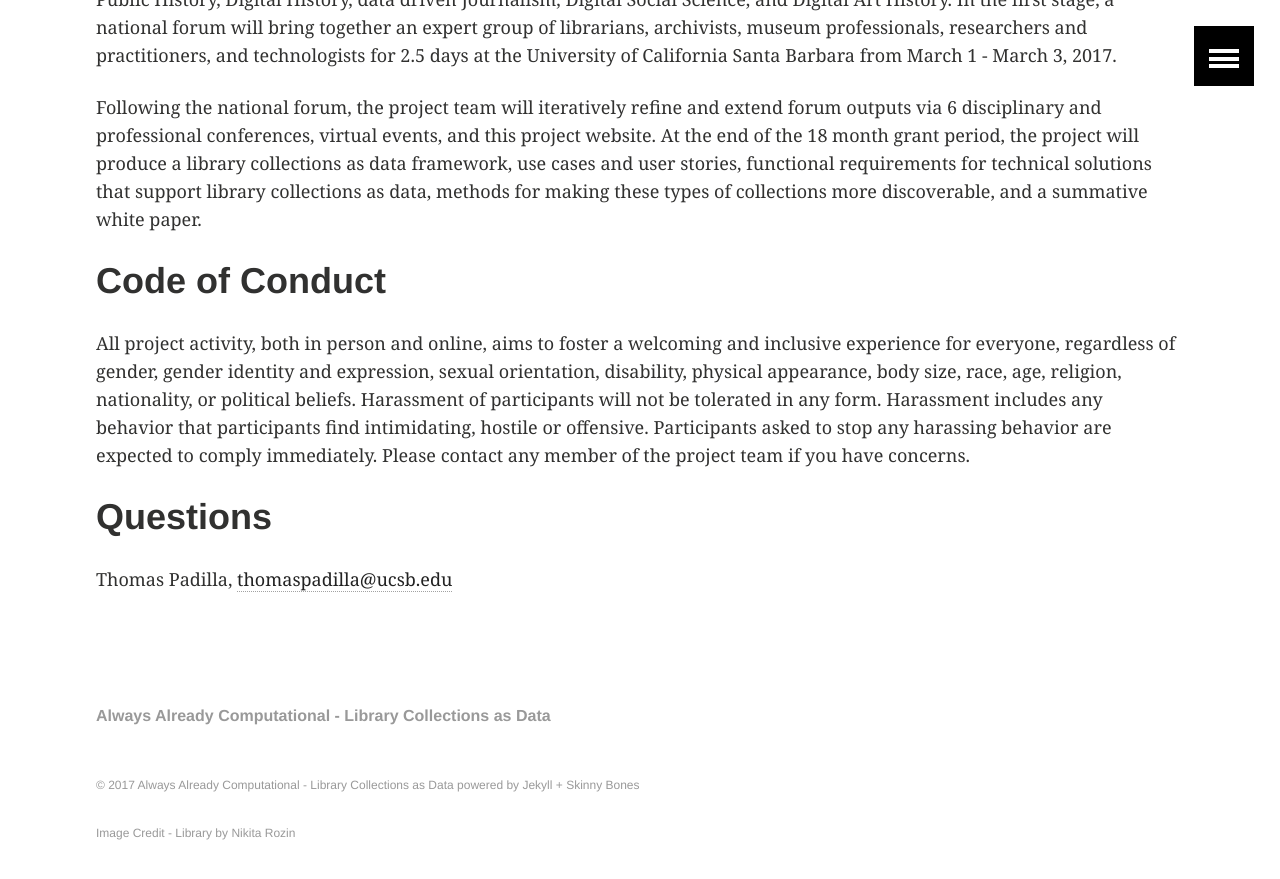
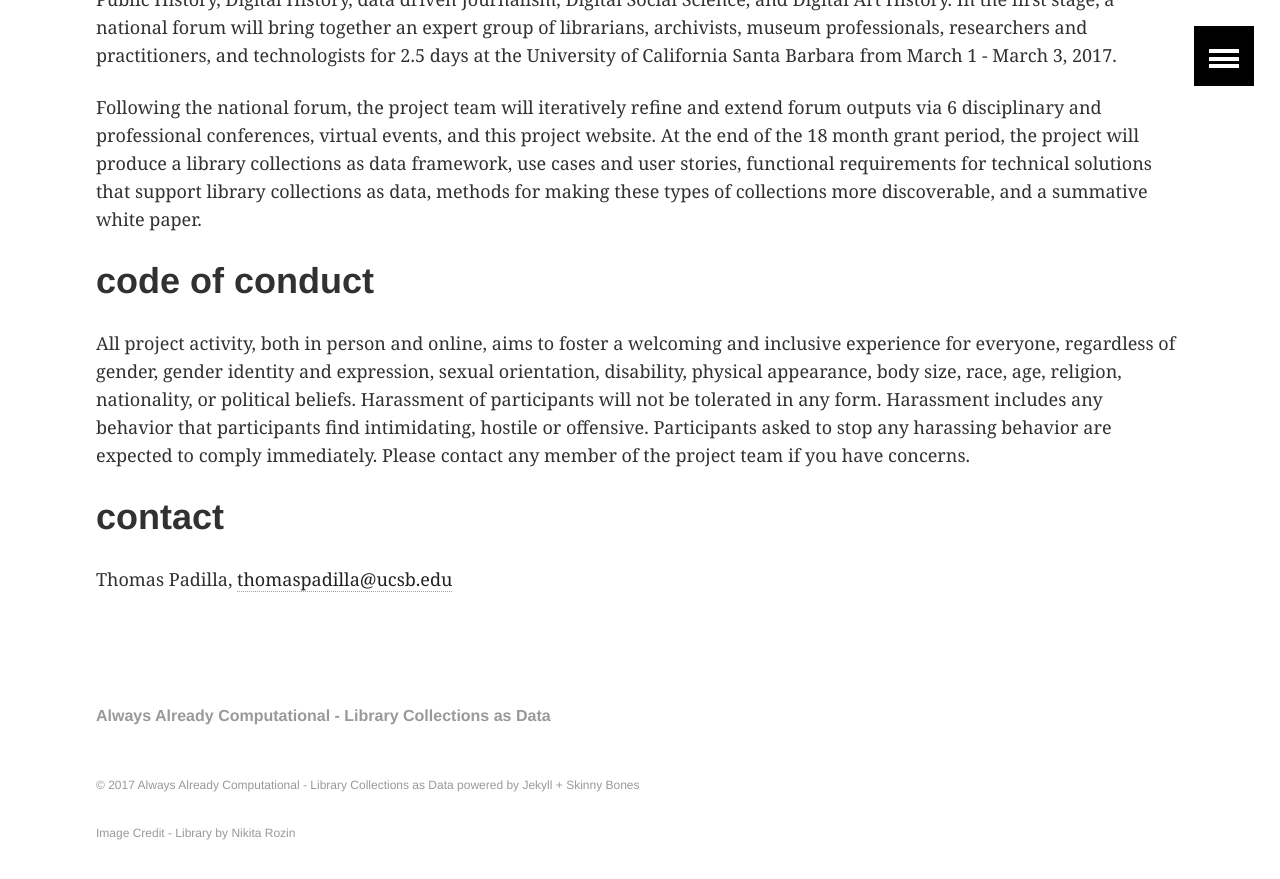
Before and after one commit to collectionsasdata/collectionsasdata.github.io, a Jekyll site: the page built from index.md, in a window 1280 px wide and 900 px high, scrolled down 597 px. Shown: the top 879 px of the window. Built offline with Jekyll 4.4.1, drawn with Linux system fonts in a browser that asks for light colours.

Commit message:
Update index.md

```diff
--- a/index.md
+++ b/index.md
@@ -9,10 +9,10 @@ With support from the Institute of Museum and Library Services, [**Always Alread
 
 Following the national forum, the project team will iteratively refine and extend forum outputs via 6 disciplinary and professional conferences, virtual events, and this project website. At the end of the 18 month grant period, the project will produce a library collections as data framework, use cases and user stories, functional requirements for technical solutions that support library collections as data, methods for making these types of collections more discoverable, and a summative white paper.
 
-# Code of Conduct
+# code of conduct
 
 All project activity, both in person and online, aims to foster a welcoming and inclusive experience for everyone, regardless of gender, gender identity and expression, sexual orientation, disability, physical appearance, body size, race, age, religion, nationality, or political beliefs. Harassment of participants will not be tolerated in any form. Harassment includes any behavior that participants find intimidating, hostile or offensive. Participants asked to stop any harassing behavior are expected to comply immediately. Please contact any member of the project team if you have concerns.
 
-# Questions
+# contact
 
 Thomas Padilla, <thomaspadilla@ucsb.edu>
```
